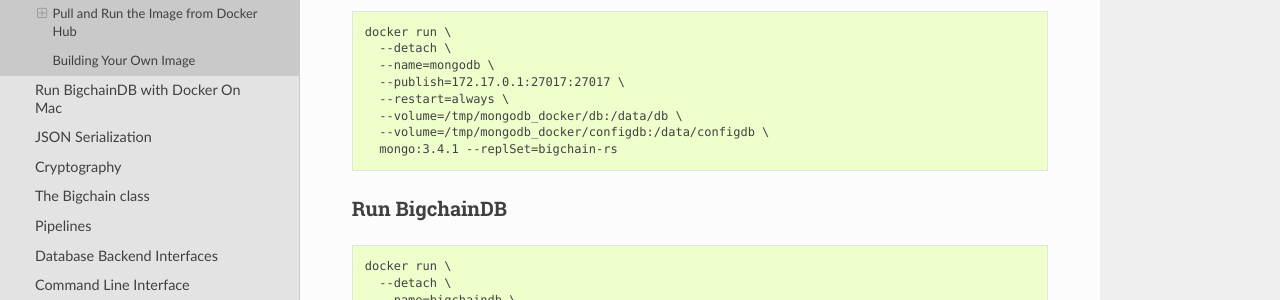
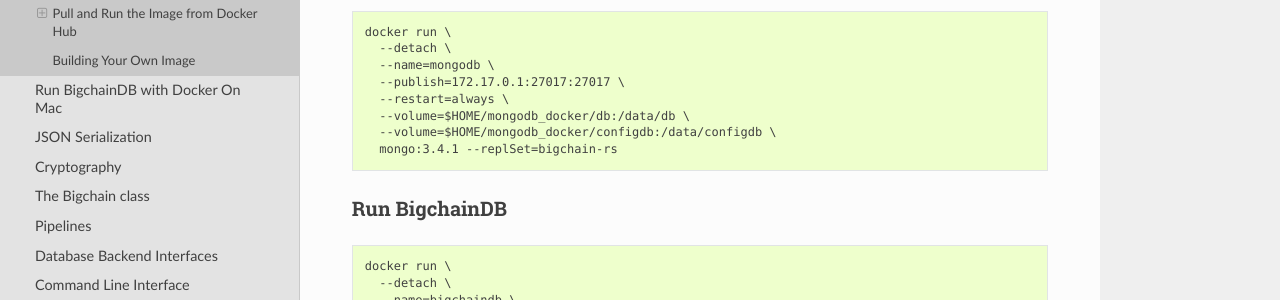
Before and after one commit to bigchaindb/bigchaindb, a Sphinx documentation site: the page built from docs/server/source/appendices/run-with-docker.md, in a window 1280 px wide and 900 px high, scrolled down 1914 px. Shown: the part 235-535 px from the top of the window. Built offline with Sphinx 7.4.7 and the Read the Docs theme 2.0.0, drawn with Linux system fonts in a browser that asks for light colours; pages that are not in the unit, such as notebooks, are missing from menus.

Commit message:
persist mongo data between system restarts (don't use /tmp)

````diff
--- a/docs/server/source/appendices/run-with-docker.md
+++ b/docs/server/source/appendices/run-with-docker.md
@@ -104,8 +104,8 @@
   --name=mongodb \
   --publish=172.17.0.1:27017:27017 \
   --restart=always \
-  --volume=/tmp/mongodb_docker/db:/data/db \
-  --volume=/tmp/mongodb_docker/configdb:/data/configdb \
+  --volume=$HOME/mongodb_docker/db:/data/db \
+  --volume=$HOME/mongodb_docker/configdb:/data/configdb \
   mongo:3.4.1 --replSet=bigchain-rs
 ```
 
````
